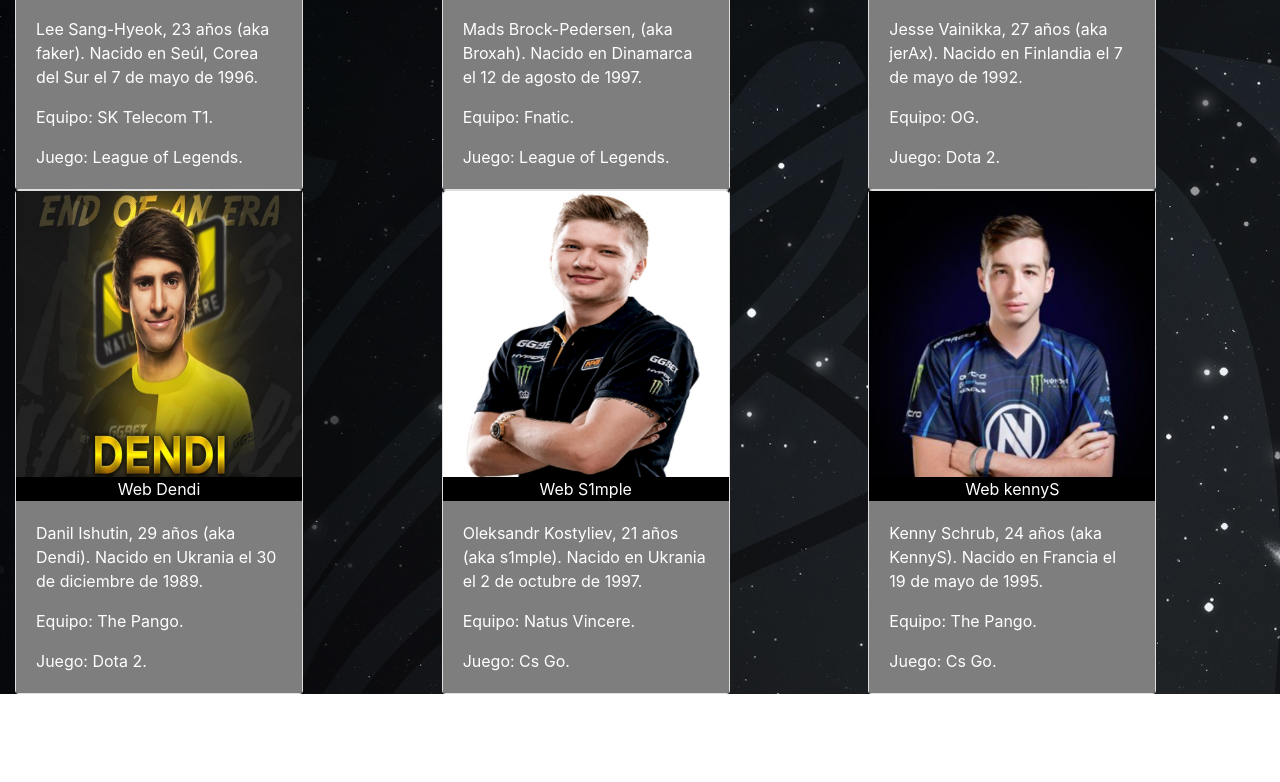
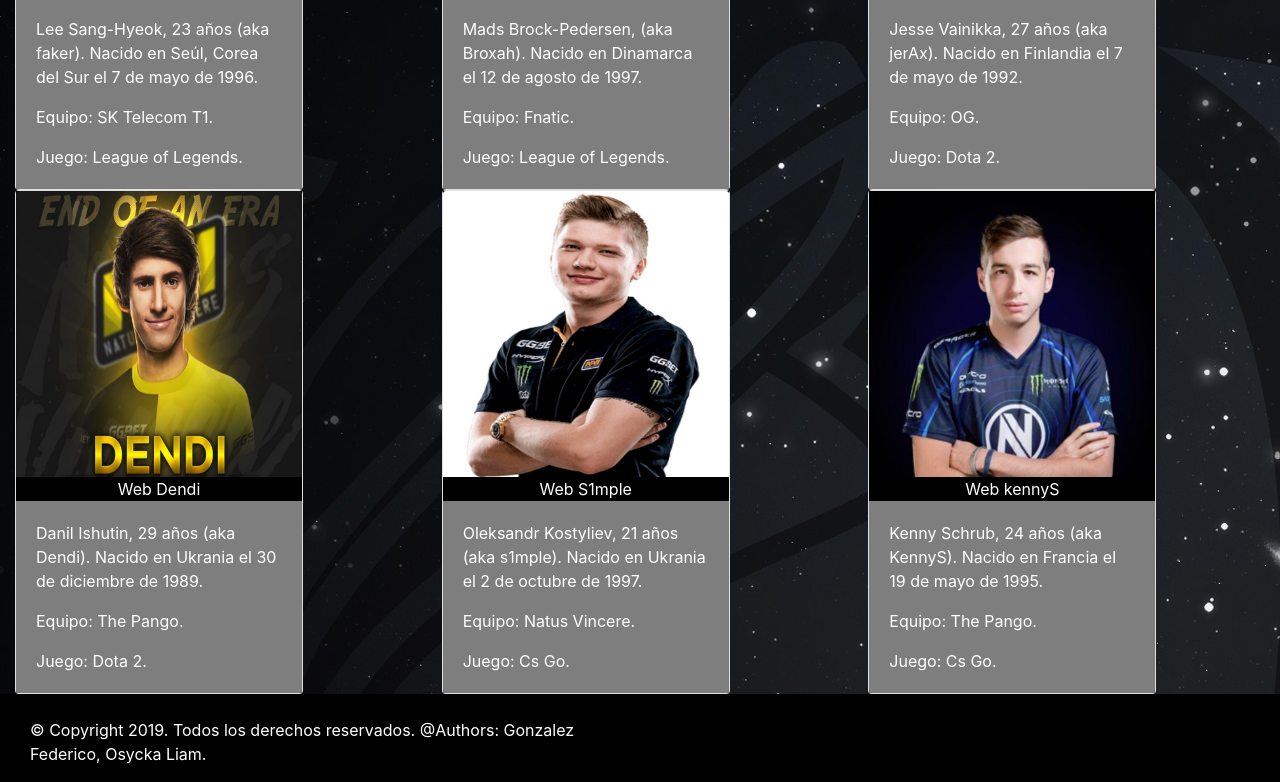
Before and after one commit to liamosycka/WebPageEsportsZone, a plain HTML site: page parte2/index.html in a window 1280 px wide. Shown: the part 1590-2372 px from the top of the page. Before the commit the page ends 2284 px from the top, so only its background shows below. Drawn offline with nearby package versions, Linux system fonts and the light colour scheme.

Commit message:
cambios finales

```diff
--- a/parte2/index.html
+++ b/parte2/index.html
@@ -31,7 +31,7 @@
     </div>
   </nav>
   <div id="main-container" class="container-fluid">
-    <section id="carousel" class="row">
+    <section id="principal" class="row">
       <div class="col-xl-4 col-md-6 col-xs-12">
         <div class="jumbotron">
           <h1 class="display-4">¿Qué son los "Esports"?</h1>
@@ -292,8 +292,21 @@
       </div>
 
     </section>
+    <footer class="page-footer font-small blue pt-4">
+
+
+      <div class="container-fluid text-center text-md-left">
+
+        <div class="row">
+
+          <div class="col-md-6 mt-md-0 mt-3">
+
+          <p>&copy; Copyright 2019. Todos los derechos reservados. @Authors: Gonzalez Federico, Osycka Liam.</p>
+
+          </div>
 
   </div>
+
 
   <script src="https://code.jquery.com/jquery-3.3.1.slim.min.js" integrity="sha384-q8i/X+965DzO0rT7abK41JStQIAqVgRVzpbzo5smXKp4YfRvH+8abtTE1Pi6jizo" crossorigin="anonymous"></script>
   <script src="https://cdnjs.cloudflare.com/ajax/libs/popper.js/1.14.7/umd/popper.min.js" integrity="sha384-UO2eT0CpHqdSJQ6hJty5KVphtPhzWj9WO1clHTMGa3JDZwrnQq4sF86dIHNDz0W1" crossorigin="anonymous"></script>
--- a/parte2/styles.css
+++ b/parte2/styles.css
@@ -1,4 +1,7 @@
-#carousel{
+body{
+  background-color: black;
+}
+#principal{
   background-color: #151e3f;
   background-image:url("./img/fondotorneos.jpg");
 }
@@ -17,13 +20,6 @@ background-image:url("./img/fondotorneos.jpg");
   color:white;
 
 }
-
-#copa{
-background-image:url("./img/fondotorneos.jpg");
-
-}
-
-
 
 #tituloTorneo{
   font-family: 'Dancing Script', cursive;
@@ -64,3 +60,8 @@ background-image:url("./img/fondotorneos.jpg");
   opacity: 0.5;
 
 }
+footer{
+  background-color: black;
+  color:white;
+  text-align: center;
+}
```
